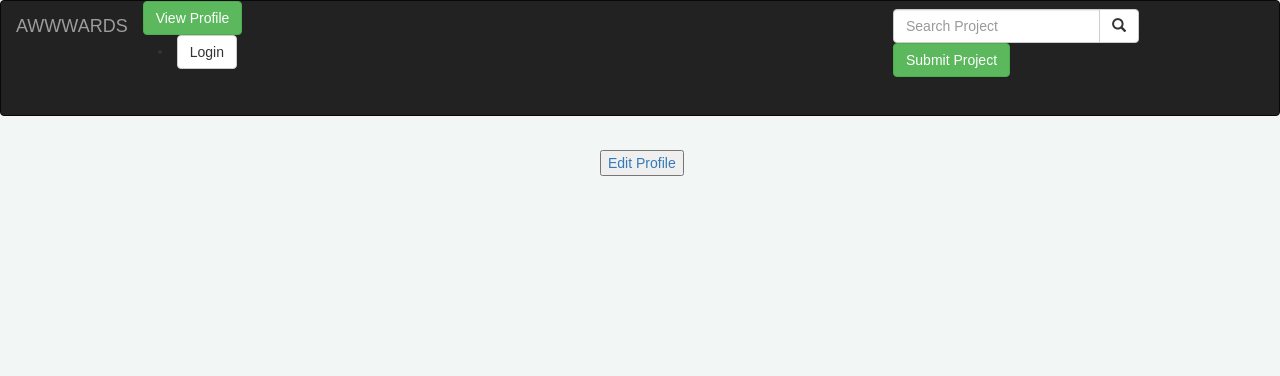
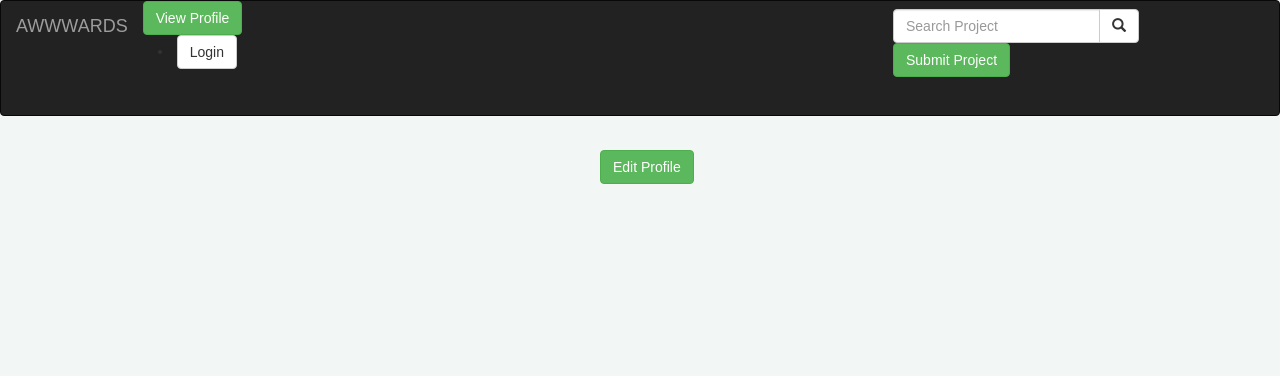
Before and after one commit to Yvonne-Ouma/awwwards, a Django app: template gifts/templates/profile/profile.html in a window 1280 px wide. Shown: the top 376 px of the page. Run offline with Django 3.2, Linux system fonts and the light colour scheme; the template is opened without the code that fills it, so the values that code supplies are empty; some libraries are stand-ins or nearby versions; some web fonts are replaced.

Commit message:
changed the edit button

```diff
--- a/gifts/templates/profile/profile.html
+++ b/gifts/templates/profile/profile.html
@@ -21,7 +21,7 @@
         <div class="col-md-6">
 
 
-            <a href="{% url 'edit_profile' %}"><button>Edit Profile</button></a>
+            <a href="{% url 'edit_profile' %}"><button type="button" class="btn btn-success">Edit Profile</button></a>
         </div>
 
 
```
